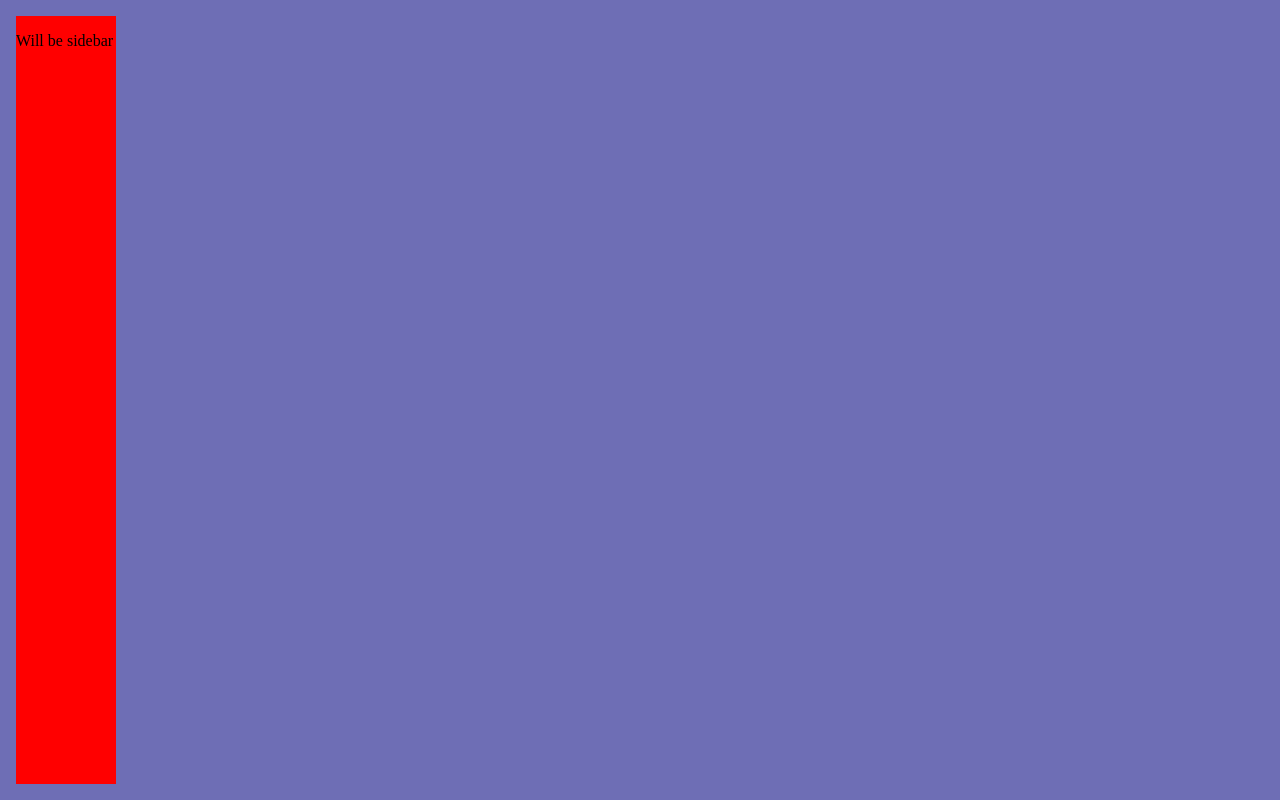
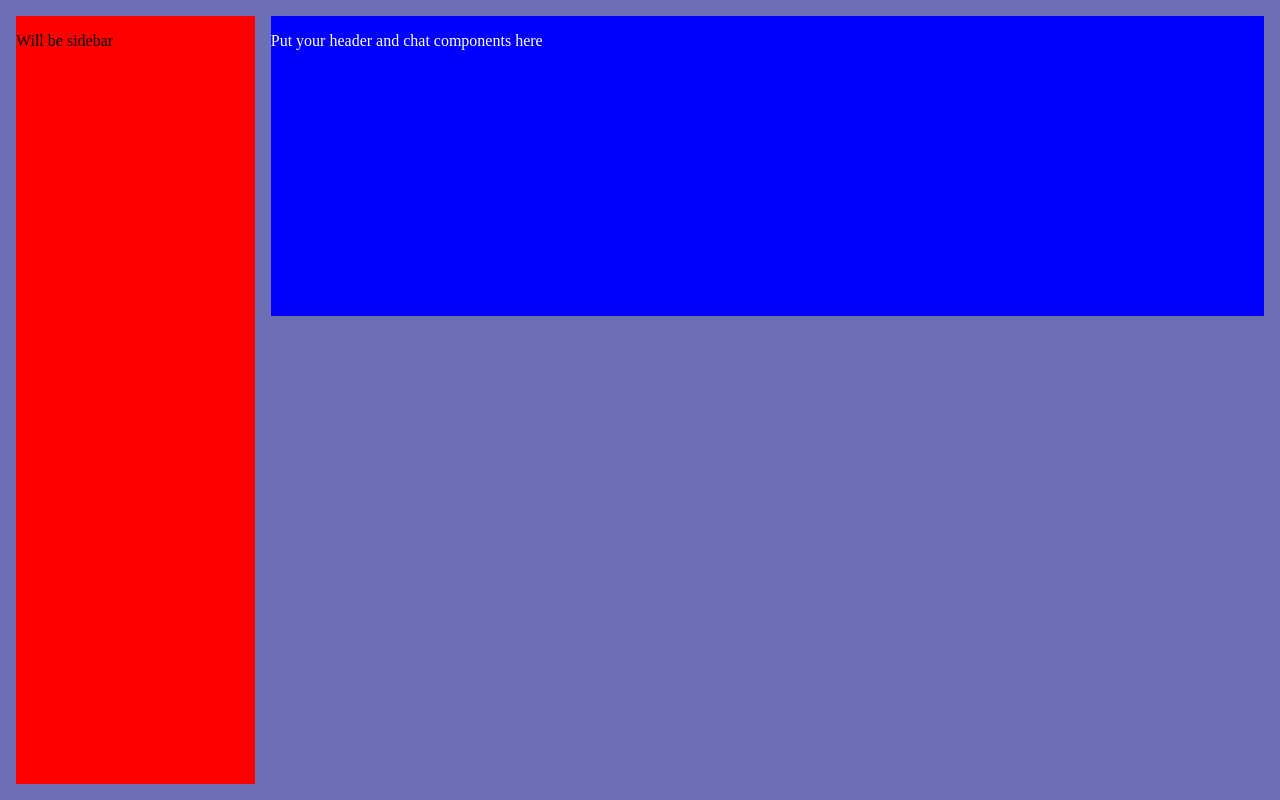
Before and after one commit to Zero-One-Operators/q2-frontend, a Next.js app: page / in a window 1280 px wide. Built offline with nearby package versions, Linux system fonts and the light colour scheme.

Commit message:
Add: Box for chat body

```diff
--- a/src/app/page.tsx
+++ b/src/app/page.tsx
@@ -11,9 +11,18 @@ export default function Home() {
         padding: '1em',
         backgroundColor: '#6e6eb5',
         boxSizing: 'border-box',
+        display: 'flex',
+        flexDirection: 'row'
       }}
     >
-      <SideBar />
+      <SideBar/>
+
+      <Box sx={{ backgroundColor: 'blue', width: '100%', height: '300px', color: 'white'}}>
+        {/* Put your components here, will most likely need a box*/}
+        <p> Put your header and chat components here </p>
+      </Box>
+
+
     </Box>
   );
 }
--- a/src/components/sideBar.tsx
+++ b/src/components/sideBar.tsx
@@ -10,7 +10,8 @@ const SideBar = () => {
     <>
         <Box sx={{ display: 'flex',
                     height: '100%',
-                    width: '100px',
+                    width: '300px',
+                    marginRight: '1em',
                     backgroundColor: 'red',
         }}>
             <p> Will be sidebar </p>
```
